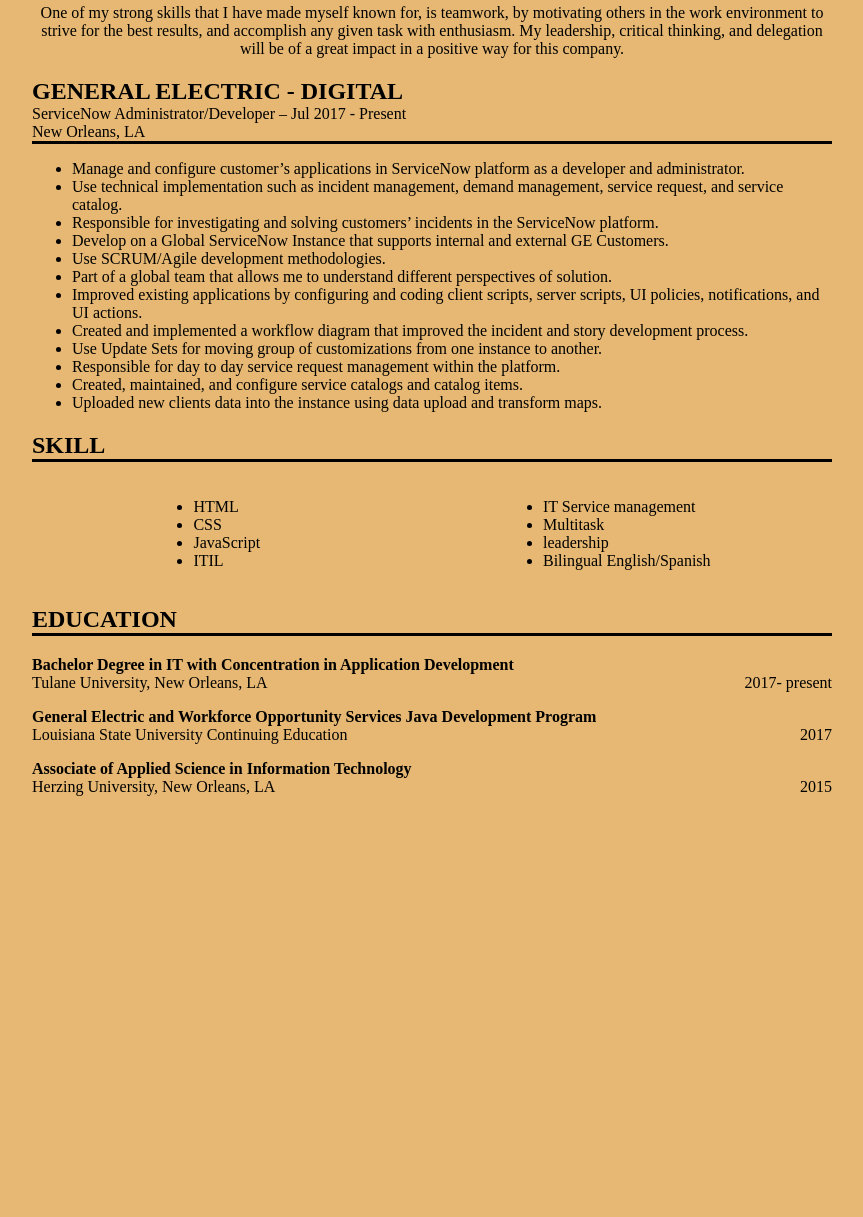
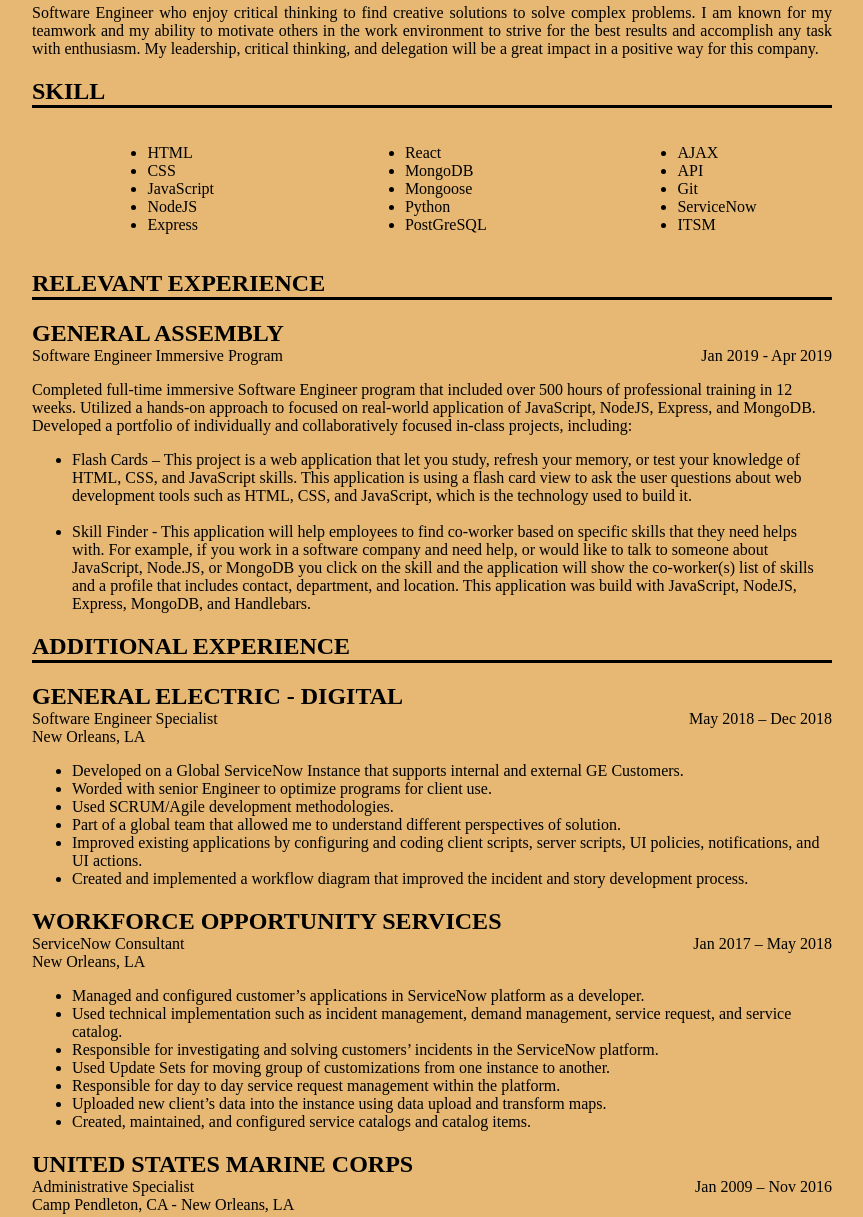
Before and after one commit to nvaldez/nvaldez.github.io, a plain HTML site: page resume.html in a window 1280 px wide. Shown: the part 355-1572 px from the top of the page, without its empty margins (208-1071 px from the left). Before the commit the page ends 1167 px from the top, so only its background shows below. Drawn offline with Linux system fonts and the light colour scheme.

Commit message:
updated resumet html and css

```diff
--- a/resume.html
+++ b/resume.html
@@ -28,39 +28,13 @@
 
         <h2 class="mar-top">Full Stack Web Developer</h2>
 
-        <p>One of my strong skills that I have made myself known for, is teamwork, by motivating others in the work
-            environment to strive for the best results, and accomplish any given task with enthusiasm.
-            My leadership, critical thinking, and delegation will be of a great impact in a positive way for this
-            company.</p>
+        <p class="brand">Software Engineer who enjoy critical thinking to find creative solutions to solve complex problems. I am known for my
+        teamwork and my ability to motivate others in the work environment to strive for the best results and accomplish any
+        task with enthusiasm. My leadership, critical thinking, and delegation will be a great impact in a positive way for this
+        company.</p>
     </header>
 
     <main id="resume">
-
-        <section id="experience">
-
-            <h2 id="exp-title" class="mar-bottom"> GENERAL ELECTRIC - DIGITAL</h2>
-            <p class="bottom-border mar-top">ServiceNow Administrator/Developer – Jul 2017 - Present <br> New Orleans,
-                LA</p>
-
-            <ul>
-                <li>Manage and configure customer’s applications in ServiceNow platform as a developer and
-                    administrator.</li>
-                <li> Use technical implementation such as incident management, demand management, service request, and
-                    service catalog.</li>
-                <li>Responsible for investigating and solving customers’ incidents in the ServiceNow platform.</li>
-                <li> Develop on a Global ServiceNow Instance that supports internal and external GE Customers.</li>
-                <li>Use SCRUM/Agile development methodologies.</li>
-                <li>Part of a global team that allows me to understand different perspectives of solution.</li>
-                <li>Improved existing applications by configuring and coding client scripts, server scripts, UI
-                    policies, notifications, and UI actions.</li>
-                <li>Created and implemented a workflow diagram that improved the incident and story development
-                    process.</li>
-                <li>Use Update Sets for moving group of customizations from one instance to another.</li>
-                <li>Responsible for day to day service request management within the platform.</li>
-                <li>Created, maintained, and configure service catalogs and catalog items.</li>
-                <li>Uploaded new clients data into the instance using data upload and transform maps.</li>
-            </ul>
-        </section>
 
         <section id="skill">
 
@@ -71,26 +45,107 @@
                     <li>HTML</li>
                     <li>CSS</li>
                     <li>JavaScript</li>
-                    <li>ITIL</li>
+                    <li>NodeJS</li>
+                    <li>Express</li>
                 </ul>
 
                 <ul>
-                    <li>IT Service management</li>
-                    <li>Multitask</li>
-                    <li>leadership</li>
-                    <li>Bilingual English/Spanish</li>
+                    <li>React</li>
+                    <li>MongoDB</li>
+                    <li>Mongoose</li>
+                    <li>Python</li>
+                    <li>PostGreSQL</li>
+                </ul>
+                <ul>
+                    <li>AJAX</li>
+                    <li>API</li>
+                    <li>Git</li>
+                    <li>ServiceNow</li>
+                    <li>ITSM</li>
                 </ul>
             </div>
 
+        </section>
+
+        <section id="experience">
+
+            <h2 class="bottom-border">RELEVANT EXPERIENCE</h2>
+
+            <h2 class="mar-bottom">GENERAL ASSEMBLY</h2>
+            <p class="mar-top">Software Engineer Immersive Program <span class="year no-bold">Jan 2019 - Apr 2019</span> </p>
+            <p>Completed full-time immersive Software Engineer program that included over 500 hours of professional training in 12
+            weeks. Utilized a hands-on approach to focused on real-world application of JavaScript, NodeJS, Express, and MongoDB.
+            Developed a portfolio of individually and collaboratively focused in-class projects, including:</p>
+            <ul>
+                <li>
+                    Flash Cards – This project is a web application that let you study, refresh your memory, or test your knowledge of
+                    HTML, CSS, and JavaScript skills. This application is using a flash card view to ask the user questions about web
+                    development tools such as HTML, CSS, and JavaScript, which is the technology used to build it.
+                </li>
+                <br>
+                <li>
+                    Skill Finder - This application will help employees to find co-worker based on specific skills that they need helps
+                    with. For example, if you work in a software company and need help, or would like to talk to someone about JavaScript,
+                    Node.JS, or MongoDB you click on the skill and the application will show the co-worker(s) list of skills and a profile
+                    that includes contact, department, and location. This application was build with JavaScript, NodeJS, Express, MongoDB,
+                    and Handlebars.
+                </li>
+            </ul>
+
+            <h2 class="bottom-border">ADDITIONAL EXPERIENCE</h2>
+
+            <h2 class="mar-bottom"> GENERAL ELECTRIC - DIGITAL</h2>
+            <p class="mar-top">Software Engineer Specialist<span class="year no-bold">May 2018 – Dec 2018</span> <br> New Orleans,
+                LA</p>
+
+            <ul>
+                <li>Developed on a Global ServiceNow Instance that supports internal and external GE Customers.</li>
+                <li>Worded with senior Engineer to optimize programs for client use.</li>
+                <li>Used SCRUM/Agile development methodologies.</li>
+                <li>Part of a global team that allowed me to understand different perspectives of solution.</li>
+                <li>Improved existing applications by configuring and coding client scripts, server scripts, UI policies, notifications,
+                and UI actions.</li>
+                <li>Created and implemented a workflow diagram that improved the incident and story development process.</li>
+            </ul>
+
+            <h2 class="mar-bottom">WORKFORCE OPPORTUNITY SERVICES</h2>
+            <p class="mar-top">ServiceNow Consultant<span class="year no-bold">Jan 2017 – May 2018</span><br> New Orleans,
+            LA</p>
+            <ul>
+                <li>Managed and configured customer’s applications in ServiceNow platform as a developer.</li>
+                <li>Used technical implementation such as incident management, demand management, service request, and service catalog.</li>
+                <li>Responsible for investigating and solving customers’ incidents in the ServiceNow platform.</li>
+                <li>Used Update Sets for moving group of customizations from one instance to another.</li>
+                <li>Responsible for day to day service request management within the platform.</li>
+                <li>Uploaded new client’s data into the instance using data upload and transform maps.</li>
+                <li>Created, maintained, and configured service catalogs and catalog items.</li>
+            </ul>
+
+            <h2 class="mar-bottom">UNITED STATES MARINE CORPS</h2>
+            <p class="mar-top">Administrative Specialist<span class="year no-bold">Jan 2009 – Nov 2016</span><br>Camp Pendleton, CA -  New Orleans,
+            LA</p>
+
+            <ul>
+                <li>Responsible for over 15 Marines and DoD personnel accountability and well-being under my charge.</li>
+                <li>Earned consistent commendations for devotion to duty with citations for excellence in rapidly resolving crisis
+                situations.</li>
+                <li>Implemented unit policies, technical procedures and standards for preserving the integrity and security of data,
+                reports and access.</li>
+                <li>Consistently assumed additional responsibilities and worked extended hours to meet project deadlines.</li>
+                <li>Supervised over 1000 daily reports for accurate accountability of all Marines and Civilians to higher Headquarters.</li>
+                <li>Attended and successfully completed a 90-day course for Advance Leadership and Management
+                Training.
+</li>
+            </ul>
         </section>
 
         <section id="education">
 
             <h2 class="bottom-border">EDUCATION</h2>
 
-            <p class="bold">Bachelor Degree in IT with Concentration in Application Development
+            <p class="bold">Software Engineer Immersive Program
                 <br>
-                <span class="no-bold">Tulane University, New Orleans, LA</span><span class="year no-bold">2017- present</span>
+                <span class="no-bold">General Assembly, Washington, DC</span><span class="year no-bold">Jan 2019 - Apr 2019</span>
             </p>
 
 
--- a/style.css
+++ b/style.css
@@ -1,6 +1,6 @@
 /* ================================================LANDING PAGE STYLE====================================== */
 
-/* background image taken from General Assamble wall at DC campus */
+/* background image taken from General Assembly wall at DC campus */
 /* body Styles */
 body {
   background-repeat: no-repeat;
@@ -12,8 +12,7 @@
 }
 
 /* Main styles for the index.html */
-#main{
-
+#main {
   color: blanchedalmond;
   text-align: center;
 }
@@ -25,7 +24,7 @@
 }
 
 .landing-page {
-    color: blanchedalmond
+  color: blanchedalmond;
 }
 
 /*================================================GENERAL STYLE FOR ALL PAGES============================= */
@@ -40,6 +39,9 @@
   background-color: #e6b873;
 }
 
+.brand {
+  text-align: justify;
+}
 
 /* Main content for the resume */
 #resume {
@@ -70,7 +72,7 @@
 }
 
 /* span moving the graduation year to the right */
-.year{
+.year {
   float: right;
 }
 
@@ -86,6 +88,10 @@
   justify-content: space-around;
 }
 
+.exp {
+  text-decoration: underline;
+  text-align: center;
+}
 
 /*================================================PROJECT PAGE STYLE======================================= */
 
@@ -96,7 +102,7 @@
   text-align: center;
 }
 
-.projects-list > a{
+.projects-list > a {
   color: #159e37;
 }
 
```
Lines whose indentation alone changed are shown as unchanged.
